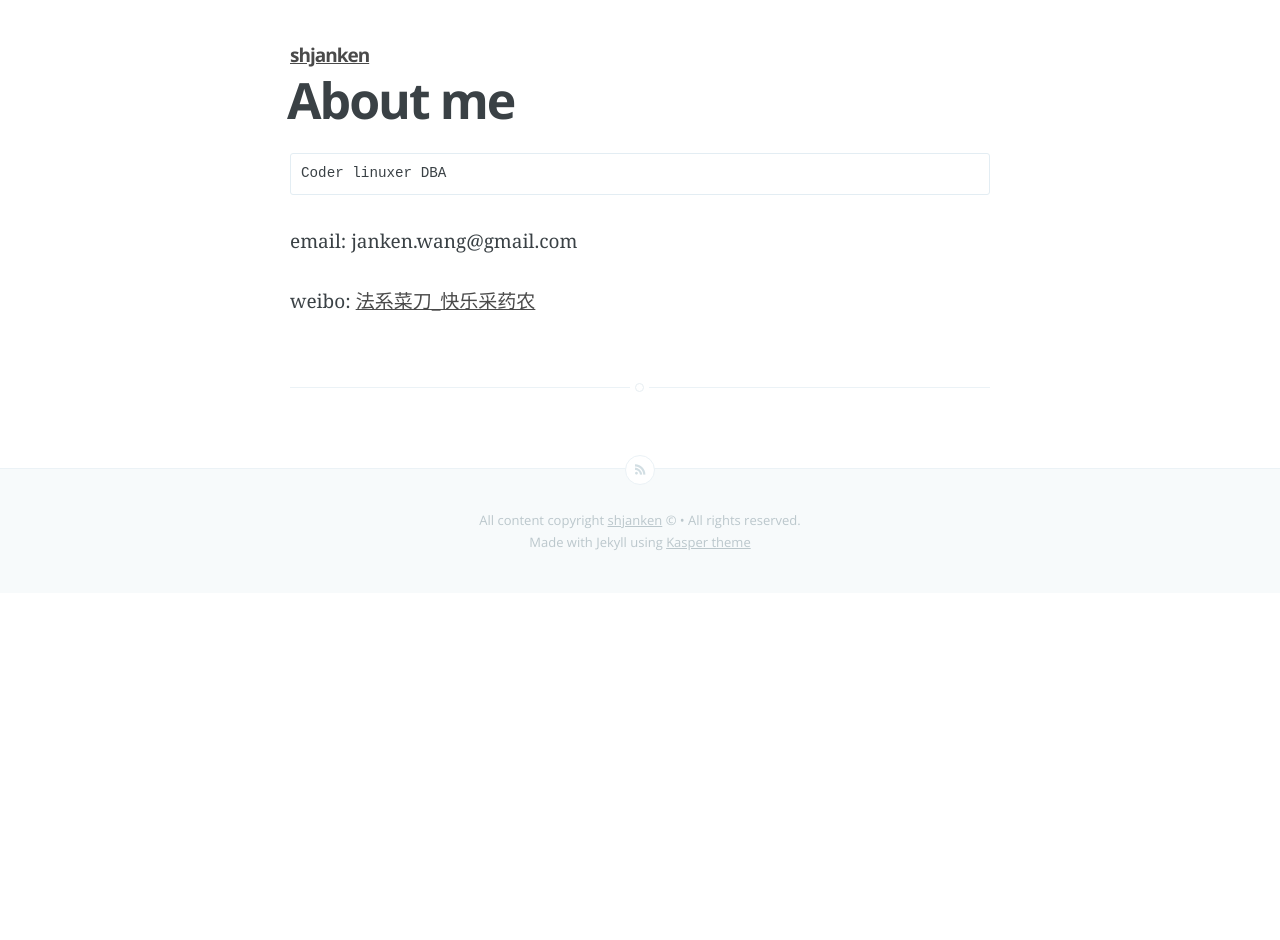
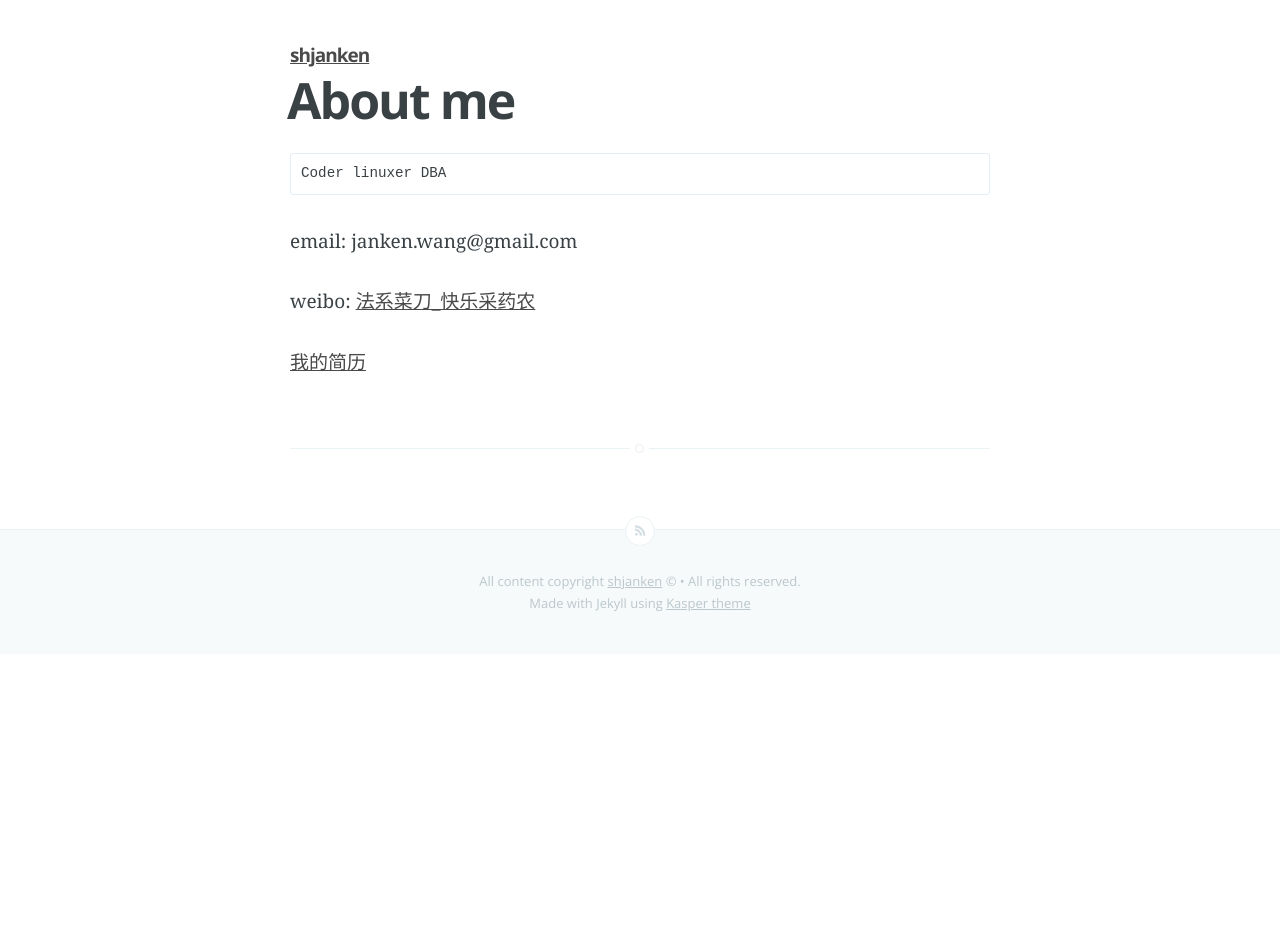
Before and after one commit to shjanken/shjanken.github.io, a Jekyll site: the page built from about.md, in a window 1280 px wide. Built offline with Jekyll 4.4.1, drawn with Linux system fonts in a browser that asks for light colours; Markdown is read by kramdown in place of the engine named in the settings.

Commit message:
修改了about页面，添加了印象笔记的简历链接

```diff
--- a/about.md
+++ b/about.md
@@ -8,3 +8,5 @@ title: About me
 email: janken.wang@gmail.com
 
 weibo: [法系菜刀_快乐采药农](http://weibo.com/u/1463042907)
+
+[我的简历](https://app.yinxiang.com/shard/s25/sh/d3db9eaa-bc8a-46ed-9873-2e8655958b34/78ca3ecb2e994a735c4ed6173c18c39f)
```
